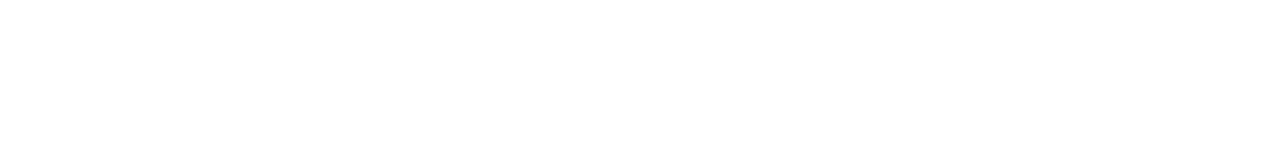
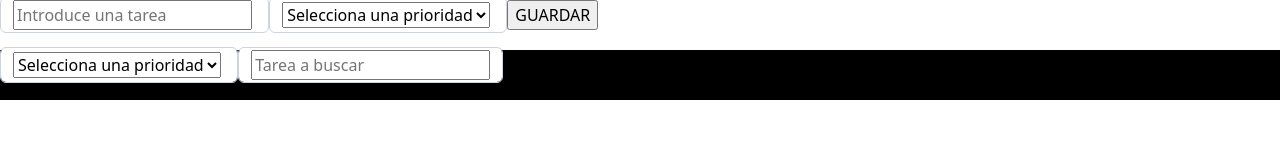
Before and after one commit to E5dran/toDoList, a plain HTML site: page index.html in a window 1280 px wide. Drawn offline with nearby package versions, Linux system fonts and the light colour scheme.

Commit message:
layout creado

```diff
--- a/assets/css/style.css
+++ b/assets/css/style.css
@@ -0,0 +1,7 @@
+header {
+    height: 50px;
+}
+
+.filtro {
+    height: 50px;
+}
--- a/index.html
+++ b/index.html
@@ -6,10 +6,50 @@
     <meta http-equiv="X-UA-Compatible" content="IE=edge">
     <meta name="viewport" content="width=device-width, initial-scale=1.0">
     <title>to Do List</title>
+    <link href="https://cdn.jsdelivr.net/npm/bootstrap@5.2.2/dist/css/bootstrap.min.css" rel="stylesheet"
+        integrity="sha384-Zenh87qX5JnK2Jl0vWa8Ck2rdkQ2Bzep5IDxbcnCeuOxjzrPF/et3URy9Bv1WTRi" crossorigin="anonymous">
+    <link rel="stylesheet" href="./assets/css/style.css">
 </head>
 
 <body>
 
+    <header>
+        <div class="form-control d-inline">
+            <input type="text" id="inputTarea" placeholder="Introduce una tarea">
+        </div>
+        <div class="form-control d-inline">
+            <select id="selectPrioridad">
+                <option value="" disabled selected hidden>Selecciona una prioridad</option>
+                <option value="hi">Muy importante</option>
+                <option value="me">Importante</option>
+                <option value="lo">Poco importante</option>
+            </select>
+        </div>
+        <input class="d-inline" type="submit" value="GUARDAR">
+    </header>
+
+    <div class="filtro bg-black">
+        <div class="form-control d-inline">
+            <select id="selectPrioridadFilter">
+                <option value="" disabled selected hidden>Selecciona una prioridad</option>
+                <option value="hi">Muy importante</option>
+                <option value="me">Importante</option>
+                <option value="lo">Poco importante</option>
+            </select>
+        </div>
+
+        <div class="form-control d-inline">
+            <input type="text" id="inputTarea" placeholder="Tarea a buscar">
+        </div>
+    </div>
+
+    <main>
+        <ul id="listaDeTareas"></ul>
+    </main>
+
+    <script src="https://cdn.jsdelivr.net/npm/bootstrap@5.2.2/dist/js/bootstrap.bundle.min.js"
+        integrity="sha384-OERcA2EqjJCMA+/3y+gxIOqMEjwtxJY7qPCqsdltbNJuaOe923+mo//f6V8Qbsw3"
+        crossorigin="anonymous"></script>
 
 </body>
 
```
